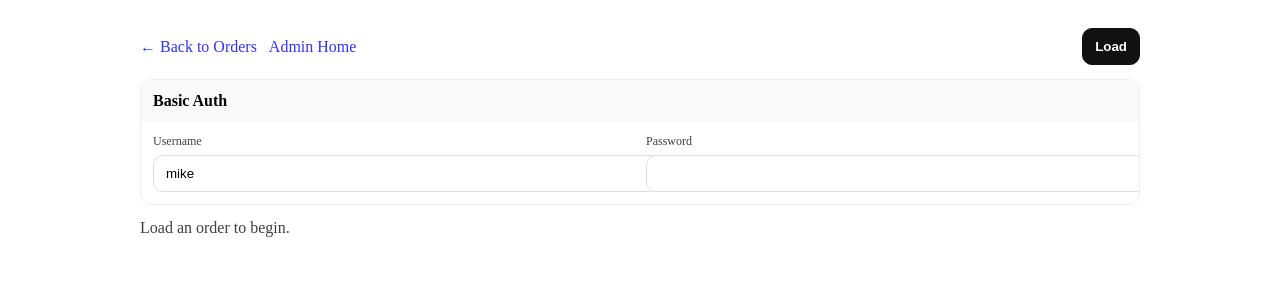
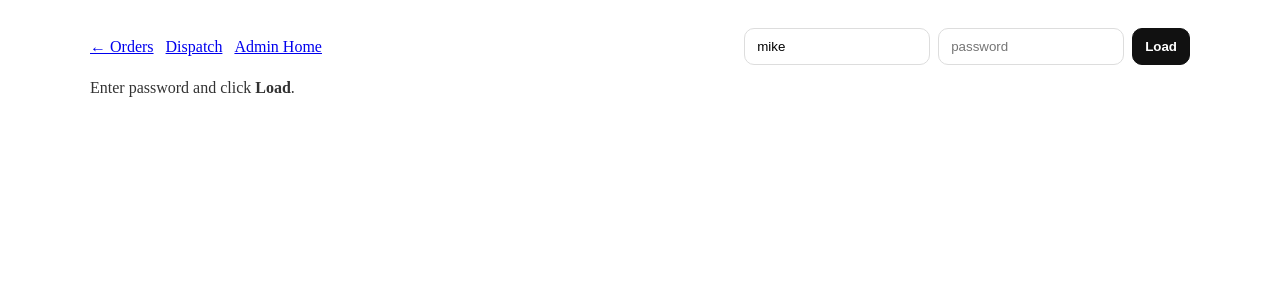
Before and after one commit to verringtonfirewood-loggin/verrington-order-app, a Next.js app: page /admin/orders/1 in a window 1280 px wide. Shown: the top 300 px of the page. Built offline with nearby package versions, Linux system fonts and the light colour scheme.

Commit message:
Show payment method/status on order detail

```diff
--- a/src/pages/admin/orders/[id].tsx
+++ b/src/pages/admin/orders/[id].tsx
@@ -1,11 +1,12 @@
 import type { NextPage } from "next";
 import Link from "next/link";
 import { useRouter } from "next/router";
-import { useMemo, useState } from "react";
+import React, { useEffect, useMemo, useState } from "react";
+import { adminFetch, loadAdminCreds, saveAdminCreds } from "@/lib/adminClientAuth";
 
 type OrderItem = {
   id: string;
-  productId: string;
+  productId: string | null;
   name: string;
   pricePence: number;
   quantity: number;
@@ -22,15 +23,12 @@ type Order = {
   status: string;
   items: OrderItem[];
   orderNumber?: string | null;
+
+  // NEW: payment trail
+  paymentMethod: string; // checkoutPaymentMethod enum (MOLLIE/CASH/BACS)
+  paymentStatus: string; // paymentStatus enum (PAID/FAILED/etc.)
+  paidAt: string | null;
 };
-
-function base64Utf8(input: string) {
-  if (typeof window === "undefined") return "";
-  const bytes = new TextEncoder().encode(input);
-  let binary = "";
-  for (const b of bytes) binary += String.fromCharCode(b);
-  return window.btoa(binary);
-}
 
 function formatGBP(pence?: number) {
   const value = typeof pence === "number" ? pence / 100 : 0;
@@ -41,63 +39,93 @@ function formatDate(iso?: string) {
   if (!iso) return "—";
   const d = new Date(iso);
   if (Number.isNaN(d.getTime())) return "—";
-  return new Intl.DateTimeFormat("en-GB", {
+  return d.toLocaleString("en-GB", {
     year: "numeric",
     month: "short",
     day: "2-digit",
     hour: "2-digit",
     minute: "2-digit",
-  }).format(d);
+  });
+}
+
+function normStatus(s: string) {
+  return String(s || "").trim().toUpperCase().replace(/_/g, "-");
+}
+
+function paymentLabel(method: string) {
+  const m = String(method || "").toUpperCase();
+  if (m === "MOLLIE") return "CARD";
+  return m || "—";
+}
+
+function paymentBadge(method: string, status: string) {
+  return `${paymentLabel(method)} • ${String(status || "").toUpperCase() || "—"}`;
 }
 
 const AdminOrderDetailPage: NextPage = () => {
   const router = useRouter();
-  const id = typeof router.query.id === "string" ? router.query.id : "";
+  const id = useMemo(() => (typeof router.query.id === "string" ? router.query.id : ""), [router.query.id]);
 
-  const [user, setUser] = useState("mike");
-  const [pass, setPass] = useState("");
+  const [username, setUsername] = useState("mike");
+  const [password, setPassword] = useState("");
 
   const [loading, setLoading] = useState(false);
   const [saving, setSaving] = useState(false);
+
   const [error, setError] = useState<string | null>(null);
   const [okMsg, setOkMsg] = useState<string | null>(null);
 
   const [order, setOrder] = useState<Order | null>(null);
+  const [status, setStatus] = useState<string>("");
   const [statuses, setStatuses] = useState<string[]>([]);
-  const [status, setStatus] = useState<string>("");
 
-  const authHeader = useMemo(() => {
-    const pair = `${user}:${pass}`;
-    const b64 = base64Utf8(pair);
-    return `Basic ${b64}`;
-  }, [user, pass]);
+  useEffect(() => {
+    const stored = loadAdminCreds();
+    if (stored) {
+      setUsername(stored.username);
+      setPassword(stored.password);
+    }
+  }, []);
 
-  async function load() {
+  useEffect(() => {
+    // Auto-load when we have an id + stored creds
+    const stored = loadAdminCreds();
+    if (id && stored?.username && stored?.password) {
+      void loadOrder(stored.username, stored.password, { silent: true });
+    }
+    // eslint-disable-next-line react-hooks/exhaustive-deps
+  }, [id]);
+
+  async function loadOrder(u = username, p = password, opts?: { silent?: boolean }) {
     if (!id) return;
-    if (!pass) {
-      setError("Enter the admin password, then click Load.");
+    if (!u || !p) {
+      setError("Enter username and password, then click Load.");
       return;
     }
 
+    saveAdminCreds({ username: u, password: p });
+
     setLoading(true);
-    setError(null);
+    if (!opts?.silent) setError(null);
 
     try {
-      const [orderRes, statusesRes] = await Promise.all([
-        fetch(`/api/admin/orders/${encodeURIComponent(id)}`, { headers: { Authorization: authHeader } }),
-        fetch(`/api/admin/orders/statuses`, { headers: { Authorization: authHeader } }),
+      const [orderJson, statusJson] = await Promise.all([
+        adminFetch<{ ok: true; order: Order }>(`/api/admin/orders/${encodeURIComponent(id)}`, {
+          method: "GET",
+          username: u,
+          password: p,
+        }),
+        adminFetch<{ ok: true; statuses: string[] }>(`/api/admin/orders/statuses`, {
+          method: "GET",
+          username: u,
+          password: p,
+        }).catch(() => ({ ok: true as const, statuses: [] as string[] })),
       ]);
-
-      const orderJson = await orderRes.json();
-      if (!orderRes.ok || !orderJson?.ok) throw new Error(orderJson?.error ?? "Failed to load order");
-
-      const statusJson = statusesRes.ok ? await statusesRes.json() : null;
-      const statusList = Array.isArray(statusJson?.statuses) ? statusJson.statuses : [];
 
       const o: Order = orderJson.order;
       setOrder(o);
       setStatus(o.status);
-      setStatuses(statusList);
+      setStatuses(Array.isArray((statusJson as any)?.statuses) ? (statusJson as any).statuses : []);
     } catch (e: any) {
       setOrder(null);
       setError(e?.message ?? "Failed to load");
@@ -106,110 +134,114 @@ const AdminOrderDetailPage: NextPage = () => {
     }
   }
 
-  const items = order?.items ?? [];
-  const itemsTotal = items.reduce((sum, it) => sum + (it.pricePence ?? 0) * (it.quantity ?? 0), 0);
-
-  const statusOptions = useMemo(() => {
-    const current = order?.status ? [order.status] : [];
-    const list = Array.isArray(statuses) && statuses.length ? statuses : [];
-    return Array.from(new Set([...current, ...list]));
-  }, [statuses, order?.status]);
-
   async function setAndSave(nextStatus: string) {
-    if (!order) return;
-    if (!pass) {
-      setError("Enter the admin password first.");
+    if (!id) return;
+    if (!username || !password) {
+      setError("Enter username and password first.");
       return;
     }
 
-    setStatus(nextStatus);
+    saveAdminCreds({ username, password });
+
     setSaving(true);
+    setOkMsg(null);
     setError(null);
-    setOkMsg(null);
 
     try {
-      const r = await fetch(`/api/admin/orders/${encodeURIComponent(order.id)}`, {
+      const json = await adminFetch<{ ok: true; order: Order }>(`/api/admin/orders/${encodeURIComponent(id)}`, {
         method: "PATCH",
-        headers: { "Content-Type": "application/json", Authorization: authHeader },
+        headers: { "Content-Type": "application/json" },
         body: JSON.stringify({ status: nextStatus }),
+        username,
+        password,
       });
 
-      const txt = await r.text();
-      let payload: any = null;
-      try {
-        payload = txt ? JSON.parse(txt) : null;
-      } catch {
-        payload = txt;
-      }
-
-      if (!r.ok || !payload?.ok) {
-        const msg = payload?.error || payload?.message || (typeof payload === "string" ? payload : null) || `Request failed: ${r.status}`;
-        setError(msg);
-        return;
-      }
-
-      const updated: Order = payload.order;
-      setOrder(updated);
-      setStatus(updated.status);
-
-      setOkMsg(`Saved: ${String(updated.status).toUpperCase()}`);
-      setTimeout(() => setOkMsg(null), 2000);
+      setOrder(json.order);
+      setStatus(json.order.status);
+      setOkMsg("Saved");
+      setTimeout(() => setOkMsg(null), 1500);
     } catch (e: any) {
-      setError(e?.message ?? String(e));
+      setError(e?.message ?? "Failed to save");
     } finally {
       setSaving(false);
     }
   }
 
+  const items = order?.items ?? [];
+  const itemsSubtotal = items.reduce((sum, it) => sum + (it.pricePence || 0) * (it.quantity || 0), 0);
+
+  const statusOptions = useMemo(() => {
+    const fromApi = (statuses || []).filter(Boolean);
+    const fallback = ["new", "pending", "confirmed", "paid", "out-for-delivery", "delivered", "cancelled"];
+    const list = fromApi.length ? fromApi : fallback;
+    // Keep current status at top if not present
+    if (order?.status && !list.includes(order.status)) return [order.status, ...list];
+    return list;
+  }, [statuses, order?.status]);
+
   return (
-    <main style={{ padding: 20, maxWidth: 1000, margin: "0 auto" }}>
-      <div style={{ display: "flex", alignItems: "center", gap: 12, marginBottom: 14 }}>
-        <Link href="/admin/orders" style={{ textDecoration: "none", opacity: 0.8 }}>
-          ← Back to Orders
-        </Link>
-        <Link href="/admin" style={{ textDecoration: "none", opacity: 0.8 }}>
-          Admin Home
-        </Link>
+    <main style={{ maxWidth: 1100, margin: "0 auto", padding: 20 }}>
+      <div style={{ display: "flex", justifyContent: "space-between", alignItems: "center", gap: 12 }}>
+        <div style={{ display: "flex", gap: 12, alignItems: "center" }}>
+          <Link href="/admin/orders">← Orders</Link>
+          <Link href="/admin/dispatch">Dispatch</Link>
+          <Link href="/admin">Admin Home</Link>
+        </div>
 
-        <div style={{ marginLeft: "auto", display: "flex", gap: 10, alignItems: "center" }}>
-          <button onClick={load} disabled={loading} style={btnPrimary}>
+        <div style={{ display: "flex", gap: 8, alignItems: "center" }}>
+          <input
+            value={username}
+            onChange={(e) => setUsername(e.target.value)}
+            placeholder="username"
+            style={{ ...inp, width: 160 }}
+          />
+          <input
+            value={password}
+            onChange={(e) => setPassword(e.target.value)}
+            placeholder="password"
+            type="password"
+            style={{ ...inp, width: 160 }}
+          />
+          <button disabled={loading || !id} onClick={() => loadOrder()} style={btnPrimary}>
             {loading ? "Loading…" : "Load"}
           </button>
         </div>
       </div>
 
-      <section style={{ border: "1px solid #eee", borderRadius: 12, overflow: "hidden" }}>
-        <div style={{ padding: 12, background: "#fafafa", fontWeight: 700 }}>Basic Auth</div>
-        <div style={{ padding: 12, display: "grid", gridTemplateColumns: "1fr 1fr", gap: 12 }}>
-          <label style={{ display: "grid", gap: 6 }}>
-            <div style={{ fontSize: 12, opacity: 0.75 }}>Username</div>
-            <input value={user} onChange={(e) => setUser(e.target.value)} style={inp} />
-          </label>
-          <label style={{ display: "grid", gap: 6 }}>
-            <div style={{ fontSize: 12, opacity: 0.75 }}>Password</div>
-            <input value={pass} onChange={(e) => setPass(e.target.value)} style={inp} type="password" />
-          </label>
+      {error && (
+        <div style={{ marginTop: 14, padding: 12, borderRadius: 12, border: "1px solid #f0c", background: "#fff5fb" }}>
+          <strong>Error:</strong> {error}
         </div>
-      </section>
+      )}
 
-      {error ? (
-        <div style={{ marginTop: 14, padding: 12, border: "1px solid #f3c2c2", borderRadius: 12, background: "#fff5f5" }}>
-          <div style={{ fontWeight: 800, color: "crimson" }}>Fix needed</div>
-          <div style={{ marginTop: 6 }}>{error}</div>
+      {!order && !loading && (
+        <div style={{ marginTop: 14, opacity: 0.8 }}>
+          Enter password and click <strong>Load</strong>.
         </div>
-      ) : null}
+      )}
 
-      {!order ? (
-        <div style={{ marginTop: 14, opacity: 0.75 }}>Load an order to begin.</div>
-      ) : (
+      {order && (
         <>
-          <div style={{ display: "flex", alignItems: "flex-start", gap: 18, flexWrap: "wrap", marginTop: 14 }}>
+          <div style={{ display: "flex", gap: 14, flexWrap: "wrap", marginTop: 14 }}>
             <div style={{ flex: "1 1 420px" }}>
               <h1 style={{ margin: 0, fontSize: 24 }}>Order {order.orderNumber ? `• ${order.orderNumber}` : ""}</h1>
-              <div style={{ marginTop: 6, opacity: 0.8, fontFamily: "ui-monospace, SFMono-Regular, Menlo, Monaco, Consolas, monospace" }}>
+              <div
+                style={{
+                  marginTop: 6,
+                  opacity: 0.8,
+                  fontFamily: "ui-monospace, SFMono-Regular, Menlo, Monaco, Consolas, monospace",
+                }}
+              >
                 {order.id}
               </div>
+
               <div style={{ marginTop: 10, opacity: 0.7 }}>Created: {formatDate(order.createdAt)}</div>
+
+              {/* NEW: payment at-a-glance */}
+              <div style={{ marginTop: 8, opacity: 0.95, fontWeight: 900 }}>
+                Payment: {paymentBadge(order.paymentMethod, order.paymentStatus)}
+                {order.paidAt ? <span style={{ opacity: 0.75, fontWeight: 700 }}> • {formatDate(order.paidAt)}</span> : null}
+              </div>
 
               <div style={{ marginTop: 12, display: "flex", gap: 10, alignItems: "center", flexWrap: "wrap" }}>
                 <div style={{ minWidth: 260 }}>
@@ -227,7 +259,10 @@ const AdminOrderDetailPage: NextPage = () => {
                   {saving ? "Saving…" : "Save"}
                 </button>
 
-                <Link href={`/admin/print?ids=${encodeURIComponent(order.id)}`} style={{ ...btnSecondary, textDecoration: "none", display: "inline-block" }}>
+                <Link
+                  href={`/admin/print?ids=${encodeURIComponent(order.id)}`}
+                  style={{ ...btnSecondary, textDecoration: "none", display: "inline-block" }}
+                >
                   Print docket
                 </Link>
 
@@ -242,9 +277,14 @@ const AdminOrderDetailPage: NextPage = () => {
                 <QuickBtn label="Cancel" disabled={saving} danger onClick={() => setAndSave("cancelled")} />
               </div>
 
-              <div style={{ marginTop: 12, opacity: 0.85 }}>
-                Total: <b>{formatGBP(order.totalPence)}</b>
-                <span style={{ opacity: 0.6 }}> (items sum: {formatGBP(itemsTotal)})</span>
+              <div style={{ marginTop: 14, border: "1px solid #eee", borderRadius: 12, padding: 14 }}>
+                <div style={{ display: "flex", justifyContent: "space-between", gap: 12 }}>
+                  <div style={{ fontSize: 12, opacity: 0.7 }}>Totals</div>
+                  <div style={{ fontWeight: 900 }}>{formatGBP(order.totalPence)}</div>
+                </div>
+                <div style={{ marginTop: 10, fontSize: 13, opacity: 0.8 }}>
+                  Items subtotal (computed): <strong>{formatGBP(itemsSubtotal)}</strong>
+                </div>
               </div>
             </div>
 
@@ -256,6 +296,14 @@ const AdminOrderDetailPage: NextPage = () => {
 
               <div style={{ marginTop: 12, fontSize: 12, opacity: 0.7 }}>Postcode</div>
               <div style={{ marginTop: 6, opacity: 0.95, fontWeight: 800 }}>{order.postcode || "—"}</div>
+
+              <div style={{ marginTop: 12, fontSize: 12, opacity: 0.7 }}>Payment details</div>
+              <div style={{ marginTop: 6, fontWeight: 900 }}>
+                {paymentLabel(order.paymentMethod)} • {String(order.paymentStatus || "").toUpperCase()}
+              </div>
+              <div style={{ marginTop: 4, opacity: 0.85, fontSize: 13 }}>
+                {order.paidAt ? `Paid at: ${formatDate(order.paidAt)}` : "Paid at: —"}
+              </div>
             </div>
           </div>
 
@@ -263,9 +311,10 @@ const AdminOrderDetailPage: NextPage = () => {
             <div style={{ padding: 12, background: "#fafafa", fontWeight: 700 }}>Items</div>
 
             <table style={{ width: "100%", borderCollapse: "collapse" }}>
-              <thead style={{ background: "#fafafa" }}>
-                <tr>
+              <thead>
+                <tr style={{ background: "white" }}>
                   <th style={th}>Item</th>
+                  <th style={th}>Product ID</th>
                   <th style={thRight}>Qty</th>
                   <th style={thRight}>Unit</th>
                   <th style={thRight}>Line</th>
@@ -273,18 +322,33 @@ const AdminOrderDetailPage: NextPage = () => {
               </thead>
               <tbody>
                 {items.map((it) => {
-                  const line = (it.pricePence ?? 0) * (it.quantity ?? 0);
+                  const line = (it.pricePence || 0) * (it.quantity || 0);
                   return (
                     <tr key={it.id} style={{ borderTop: "1px solid #eee" }}>
-                      <td style={td}>{it.name}</td>
-                      <td style={tdRight}>{it.quantity}</td>
+                      <td style={td}>{it.name || "—"}</td>
+                      <td style={{ ...td, fontFamily: "ui-monospace, SFMono-Regular, Menlo, Monaco, Consolas, monospace", opacity: 0.85 }}>
+                        {it.productId || "—"}
+                      </td>
+                      <td style={tdRight}>{it.quantity ?? 0}</td>
                       <td style={tdRight}>{formatGBP(it.pricePence)}</td>
                       <td style={tdRight}>{formatGBP(line)}</td>
                     </tr>
                   );
                 })}
+
+                {!items.length && (
+                  <tr>
+                    <td colSpan={5} style={{ padding: 14, textAlign: "center", opacity: 0.7 }}>
+                      No items
+                    </td>
+                  </tr>
+                )}
               </tbody>
             </table>
+          </div>
+
+          <div style={{ marginTop: 10, fontSize: 12, opacity: 0.7 }}>
+            Current status: <strong>{normStatus(order.status)}</strong>
           </div>
         </>
       )}
@@ -292,7 +356,17 @@ const AdminOrderDetailPage: NextPage = () => {
   );
 };
 
-function QuickBtn({ label, onClick, disabled, danger }: { label: string; onClick: () => void; disabled?: boolean; danger?: boolean }) {
+function QuickBtn({
+  label,
+  onClick,
+  disabled,
+  danger,
+}: {
+  label: string;
+  onClick: () => void;
+  disabled?: boolean;
+  danger?: boolean;
+}) {
   return (
     <button
       onClick={onClick}
@@ -314,8 +388,23 @@ function QuickBtn({ label, onClick, disabled, danger }: { label: string; onClick
 }
 
 const inp: React.CSSProperties = { width: "100%", padding: "10px 12px", borderRadius: 10, border: "1px solid #ddd" };
-const btnPrimary: React.CSSProperties = { padding: "10px 12px", borderRadius: 10, border: "1px solid #111", background: "#111", color: "white", fontWeight: 900, cursor: "pointer" };
-const btnSecondary: React.CSSProperties = { padding: "10px 12px", borderRadius: 10, border: "1px solid #ddd", background: "white", fontWeight: 900, cursor: "pointer" };
+const btnPrimary: React.CSSProperties = {
+  padding: "10px 12px",
+  borderRadius: 10,
+  border: "1px solid #111",
+  background: "#111",
+  color: "white",
+  fontWeight: 900,
+  cursor: "pointer",
+};
+const btnSecondary: React.CSSProperties = {
+  padding: "10px 12px",
+  borderRadius: 10,
+  border: "1px solid #ddd",
+  background: "white",
+  fontWeight: 900,
+  cursor: "pointer",
+};
 
 const th: React.CSSProperties = { textAlign: "left", padding: "12px 12px", fontSize: 12, opacity: 0.7 };
 const td: React.CSSProperties = { padding: "12px 12px", verticalAlign: "top" };
```
